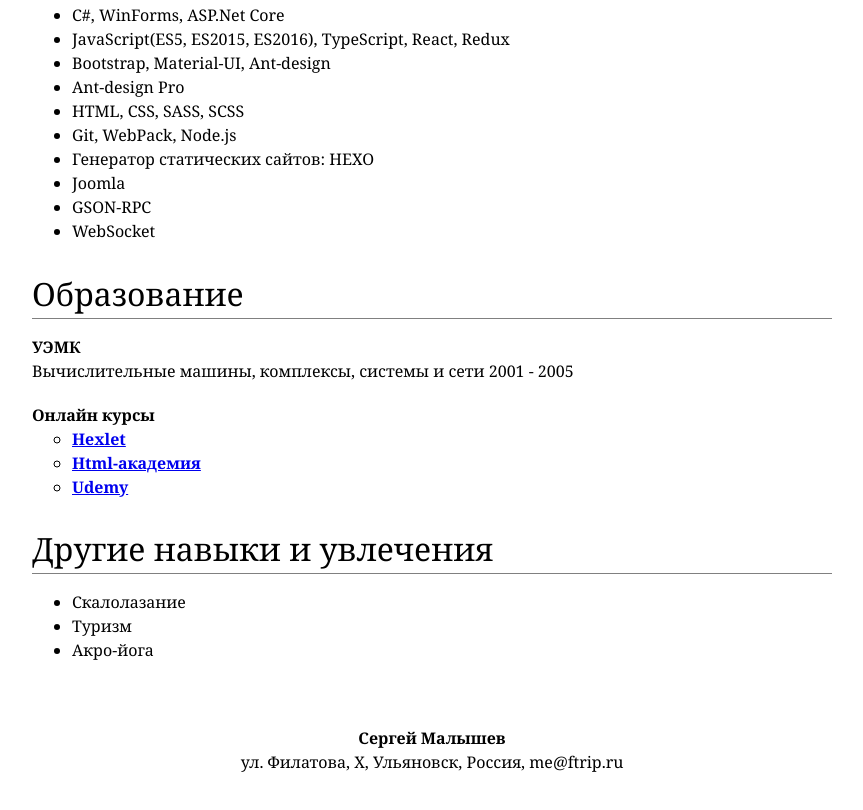
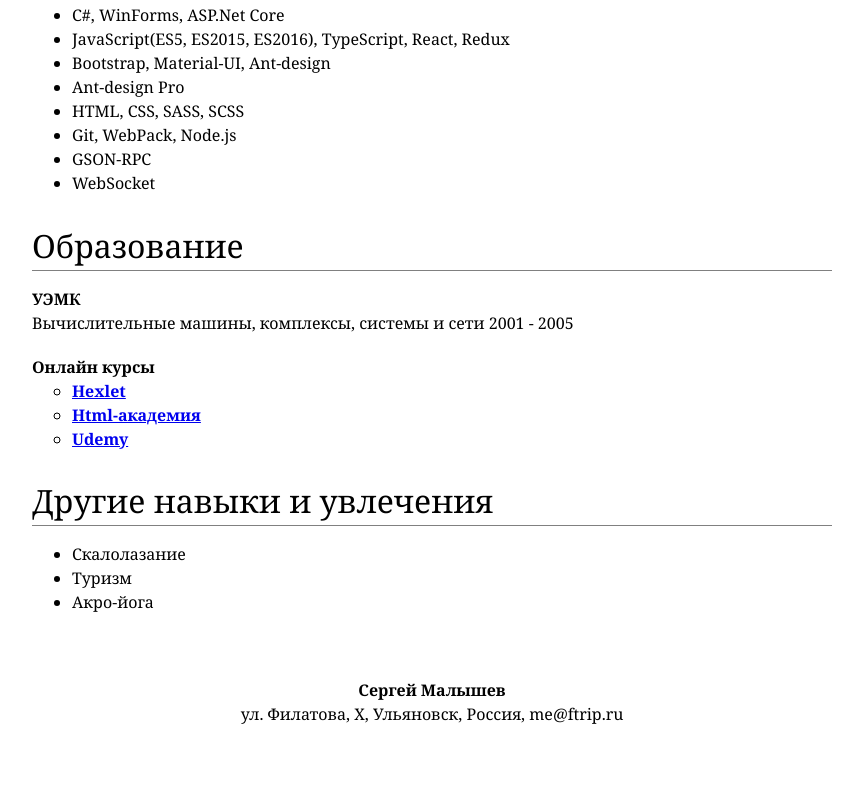
Before and after one commit to ftrip/ftrip.github.io, a plain HTML site: page index.html in a window 1280 px wide. Shown: the part 900-1710 px from the top of the page, without its empty margins (208-1071 px from the left). After the commit the page ends 1670 px from the top, so only its background shows below. Drawn offline with Linux system fonts and the light colour scheme.

Commit message:
Update index.html

```diff
--- a/index.html
+++ b/index.html
@@ -56,8 +56,6 @@
                 <li>Ant-design Pro</li>
                 <li>HTML, CSS, SASS, SCSS</li>
                 <li>Git, WebPack, Node.js</li>
-                <li>Генератор статических сайтов: HEXO</li>
-                <li>Joomla</li>
                 <li>GSON-RPC</li>
                 <li>WebSocket</li>
             </ul>
```
